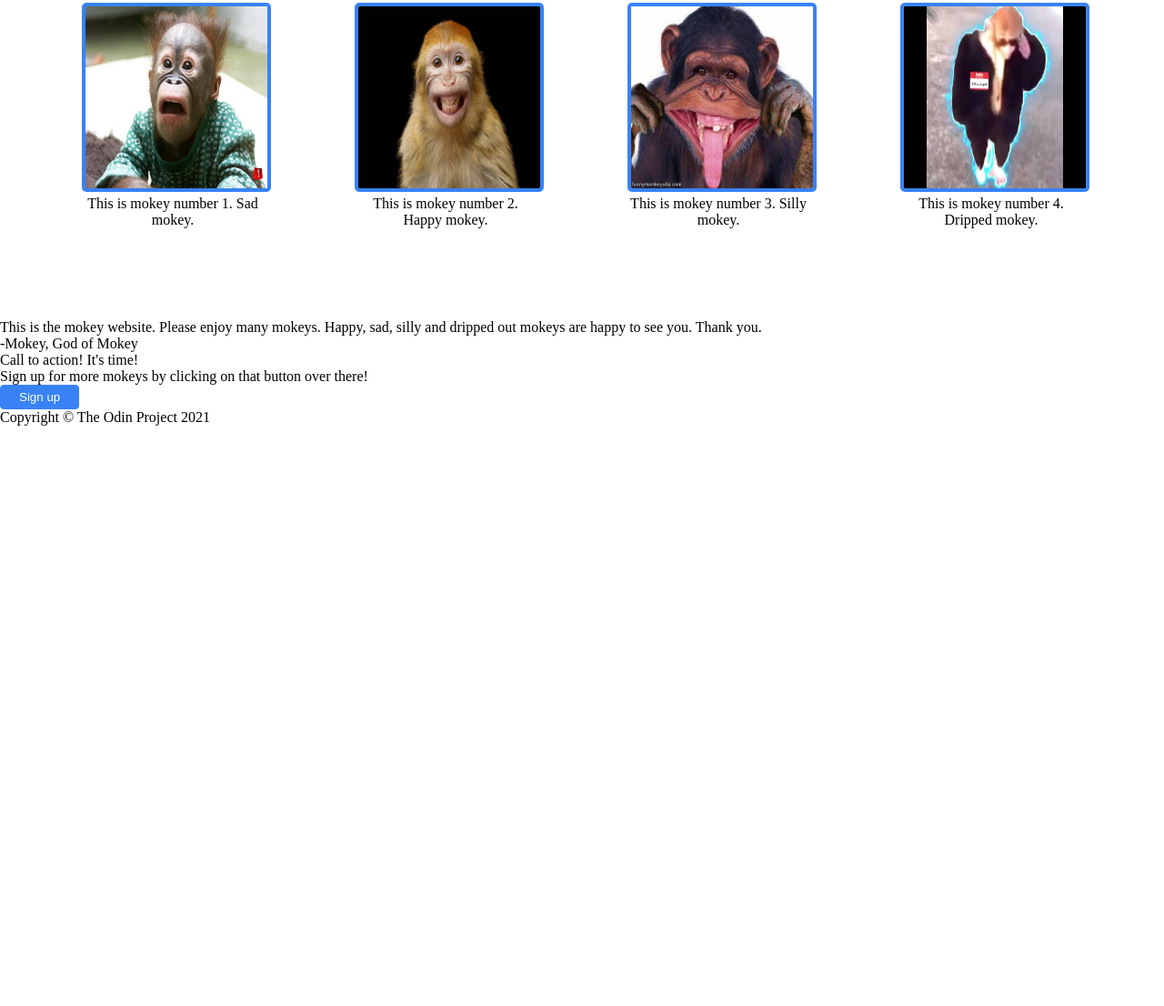
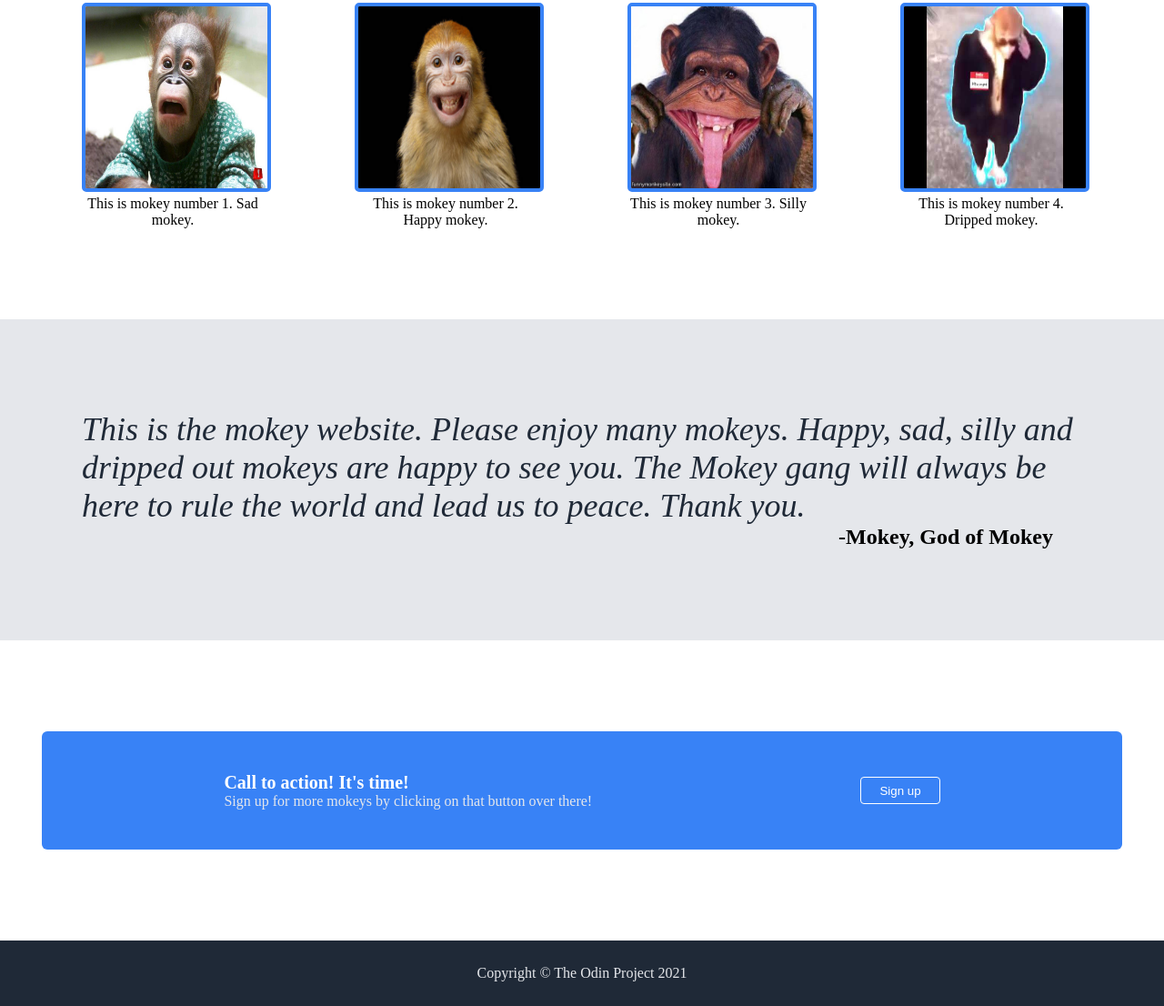
Before and after one commit to godinez33/Landing-Page, a plain HTML site: page index.html in a window 1280 px wide. Shown: the part 652-1758 px from the top of the page at 91% size. Before the commit the page ends 1120 px from the top, so only its background shows below. Drawn offline with Linux system fonts and the light colour scheme.

Commit message:
Add index.html style.css

```diff
--- a/index.html
+++ b/index.html
@@ -68,17 +68,20 @@
 
     <!--Quote for Website.-->
     <div class="quote">
-        <div class="text">This is the mokey website. Please enjoy many mokeys. Happy, sad, silly and dripped out mokeys are happy to see you. Thank you.</div>
+        <div class="text">This is the mokey website. Please enjoy many mokeys. Happy, sad, silly and dripped out mokeys are happy to see you. The Mokey gang will always be here to rule the world and lead us to peace. Thank you.</div>
         <div class="cite">-Mokey, God of Mokey</div>
     </div>
 
     <!--Sign up box-->
+    <div class="signup">
     <div class="modal">
-        <div class="head">Call to action! It's time!</div>
-        <div class="text">Sign up for more mokeys by clicking on that button over there!</div>
+        <div class="htext">
+            <div class="head">Call to action! It's time!</div>
+            <div class="text">Sign up for more mokeys by clicking on that button over there!</div>
+        </div>
         <button class="sign-up">Sign up</button>
     </div>
-
+    </div>
     <!--Footer-->
     <div class="footer">Copyright © The Odin Project 2021</div>
 </body>
--- a/style.css
+++ b/style.css
@@ -106,3 +106,79 @@ button{
 .one, .two, .three, .four{
     max-width: 200px;
 }
+
+.quote{
+    background-color: #E5E7EB;
+    display: flex;
+    flex-direction: column;
+    align-items: center;
+}
+
+.quote .text{
+    font-size: 36px;
+    color: #1F2937;
+    font-style: italic;
+    text-align: left;
+    max-width: 1100px;
+    margin-top: 100px;
+}
+
+.cite{
+    font-size: 24px;
+    font-weight: 800;
+    margin-bottom: 100px;
+    margin-left: 800px;
+}
+
+.modal{
+    background-color: #3882F6;
+    border-radius: 6px;
+    display: flex;
+    justify-content: center;
+    margin: 100px 0;
+    padding: 25px 200px;
+    max-width: 1100px;
+}
+
+.modal .head{
+    font-size: 20px;
+    font-weight: 800;
+    color: white;
+}
+
+.modal .text{
+    font-size: 16px;
+    color: #E5E7EB;
+}
+
+.modal button{
+    background-color: #3882F6;
+    border: 1px solid white;
+    color: white;
+    border-radius: 4px;
+    padding: 5px 20px;
+    margin: 25px 0;
+}
+
+.modal .htext{
+    width: 700px;
+    height: 80px;
+    display: flex;
+    flex-direction: column;
+    justify-content: center;
+}
+
+.footer{
+    height: 72px;
+    display: flex;
+    justify-content: center;
+    align-items: center;
+    background-color: #1F2937;
+    color: #E5E7EB;
+}
+
+.signup{
+    display: flex;
+    justify-content: center;
+    align-items: center;
+}
```
